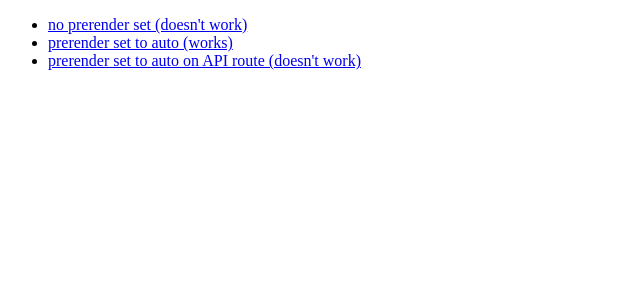
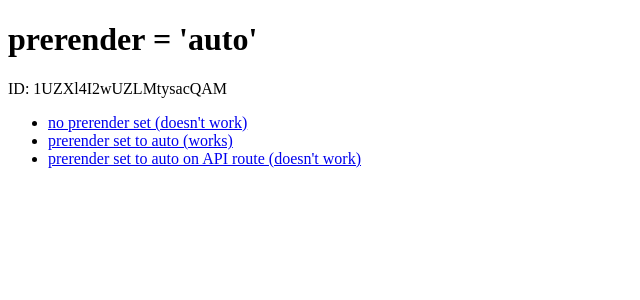
Before and after one commit to mld-hnam/test-sveltekit, a SvelteKit app: page / in a window 1280 px wide. Shown: the top 300 px of the page, without its empty margins (0-640 px from the left). Built offline with nearby package versions, Linux system fonts and the light colour scheme.

Commit message:
More testing

```diff
--- /dev/null
+++ b/src/routes/+page.server.ts
@@ -0,0 +1,20 @@
+import type { PageServerLoad } from './$types';
+import type {Config} from "@sveltejs/adapter-vercel";
+import { nanoid } from "nanoid";
+
+export const config: Config = {
+    isr: {
+        expiration: 15
+    }
+}
+
+export const prerender = 'auto';
+
+export const load: PageServerLoad = () => {
+
+    let id = nanoid();
+
+    return {
+        id
+    }
+}
--- a/src/routes/+page.svelte
+++ b/src/routes/+page.svelte
@@ -2,6 +2,11 @@
     import type { PageData } from './$types';
     export let data: PageData;
 </script>
+
+<h1>prerender = 'auto'</h1>
+<p>
+  ID: {data.id}
+</p>
 
 <ul>
   <li><a href="/no-prerender">no prerender set (doesn't work)</a></li>
```
